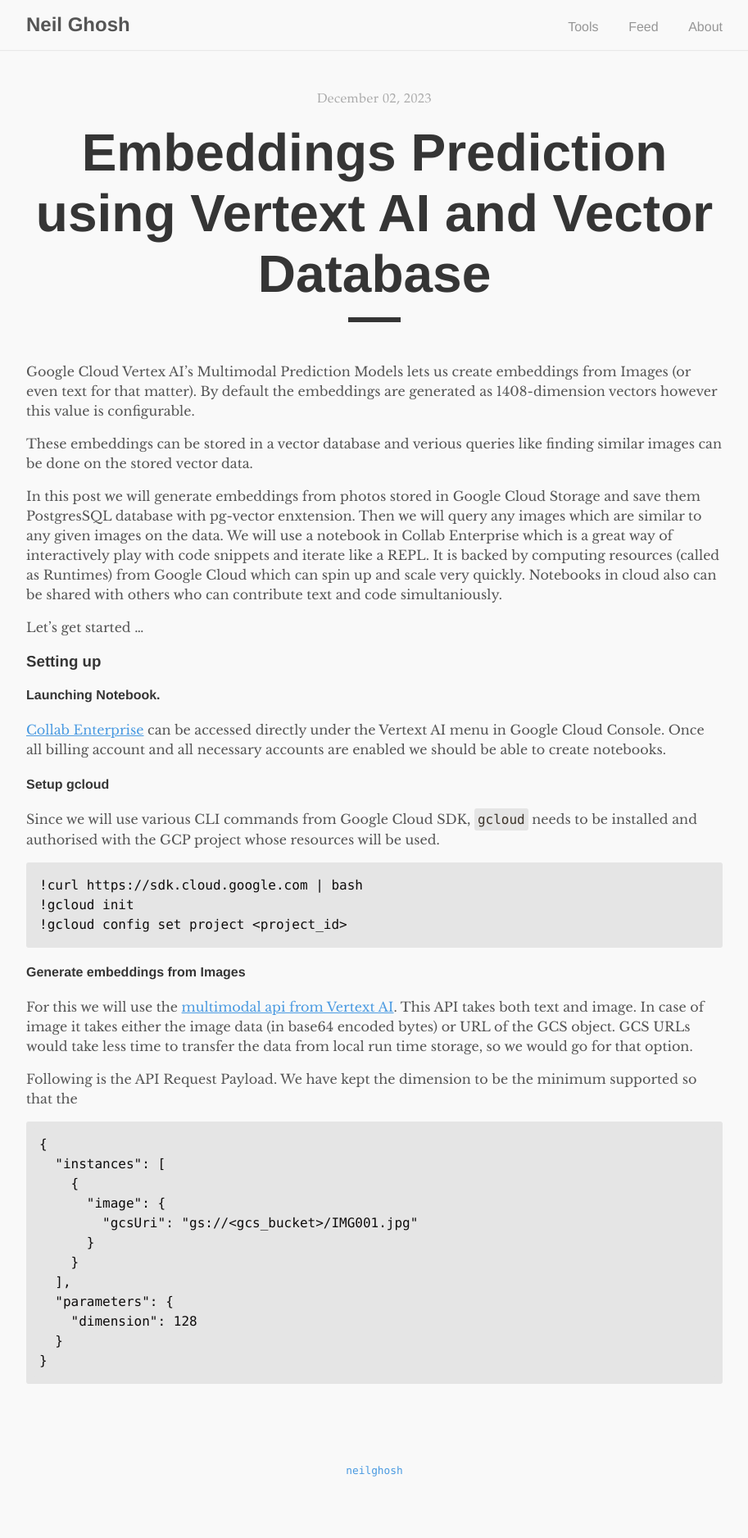
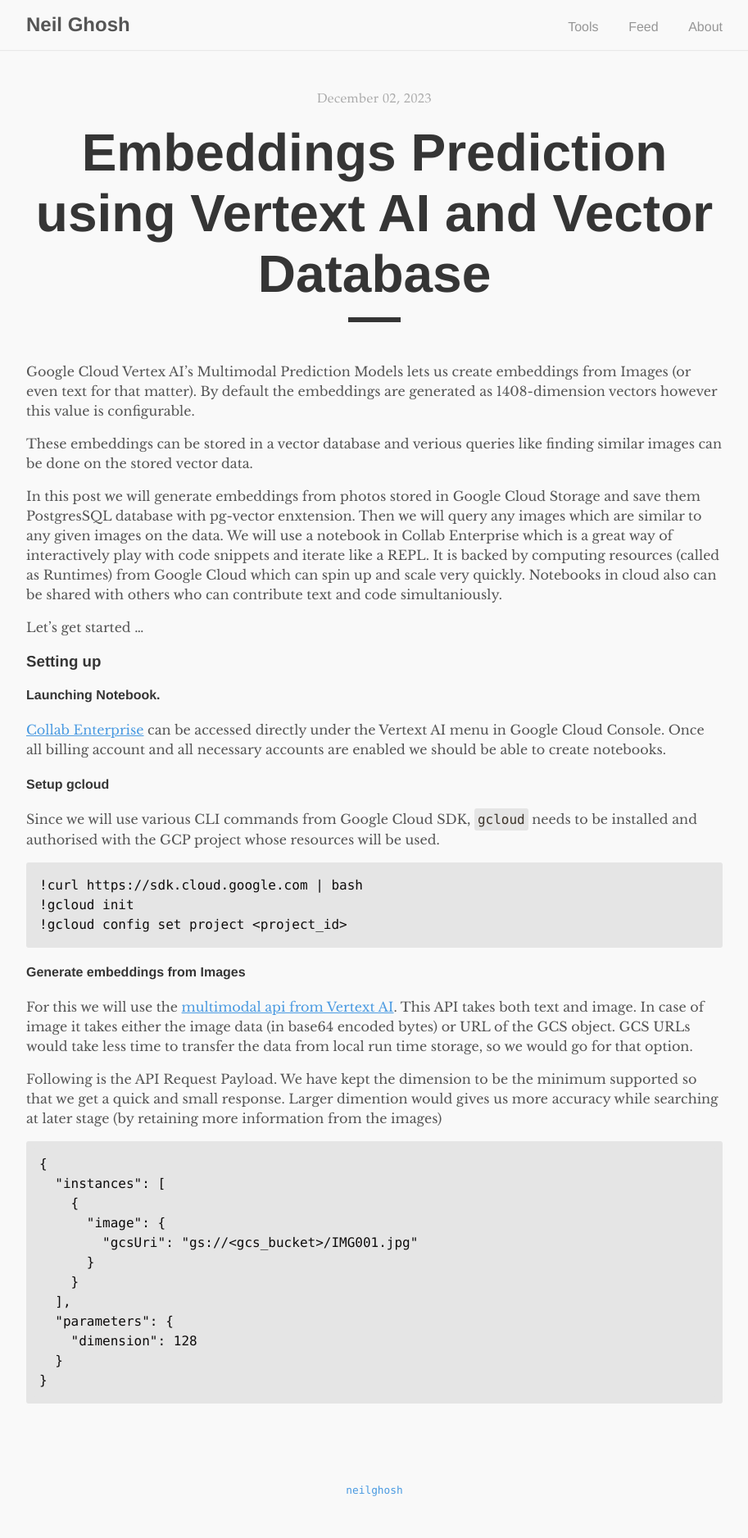
Before and after one commit to neilghosh/neilghosh.github.io, a Jekyll site: the page built from _posts/2023/2023-12-02-embeddings-prediction-using-vertext-ai-and-vector-database.md.md, in a window 1280 px wide. Shown: the whole page at 82% size, without its empty margins (183-1096 px from the left). Built offline with Jekyll 4.4.1, drawn with Linux system fonts in a browser that asks for light colours; before the commit the page ends 1852 px from its top, so only the background shows below that.

Commit message:
_posts/2023/2023-12-02-embeddings-prediction-using-vertext-ai-and-vector-database.md.md updated from https://stackedit.io/

````diff
--- a/_posts/2023/2023-12-02-embeddings-prediction-using-vertext-ai-and-vector-database.md.md
+++ b/_posts/2023/2023-12-02-embeddings-prediction-using-vertext-ai-and-vector-database.md.md
@@ -25,7 +25,7 @@
 #### Generate embeddings from Images
 For this we will use the [multimodal api from Vertext AI](https://cloud.google.com/vertex-ai/docs/generative-ai/embeddings/get-multimodal-embeddings#api-usage). This API takes both text and image. In case of image it takes either the image data (in base64 encoded bytes) or URL of the GCS object. GCS URLs would take less time to transfer the data from local run time storage, so we would go for that option.
 
-Following is the API Request Payload. We have kept the dimension to be the minimum supported so that the
+Following is the API Request Payload. We have kept the dimension to be the minimum supported so that we get a quick and small response. Larger dimention would gives us more accuracy while searching at later stage (by retaining more information from the images)
 ```
 {
   "instances": [
````
Also changed, not shown: other parts of _posts/2023/2023-12-02-embeddings-prediction-using-vertext-ai-and-vector-database.md.md (+1 -1 lines).
